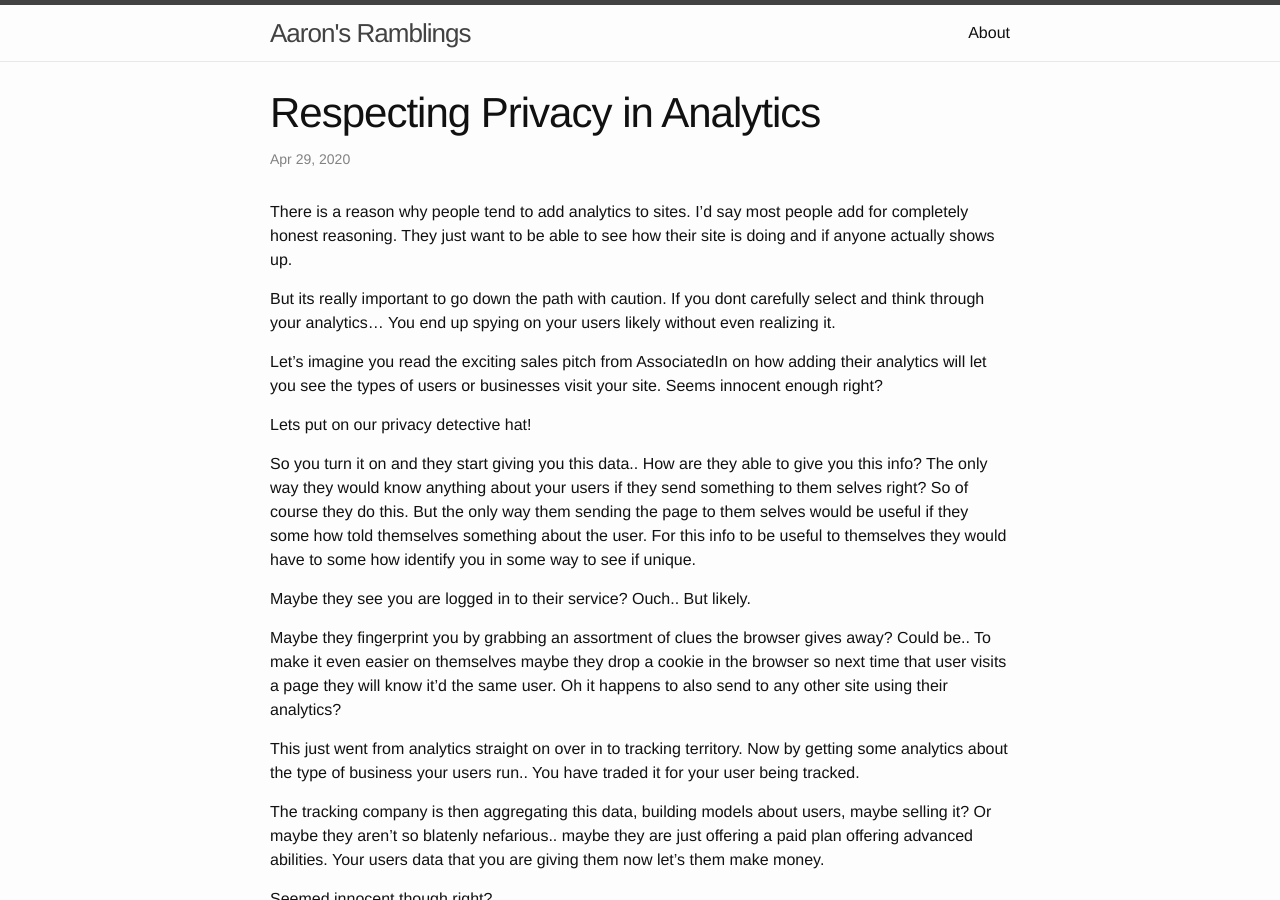
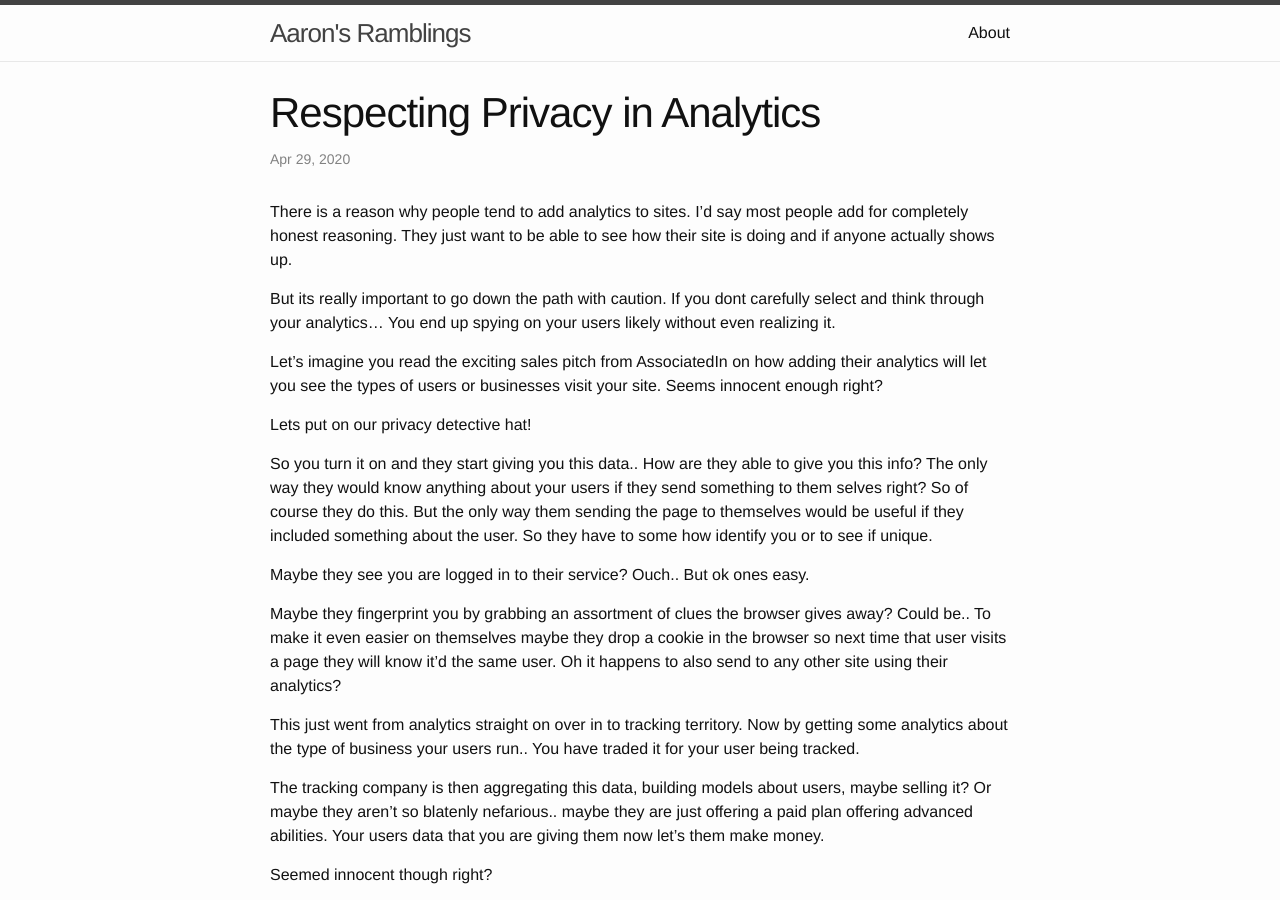
Before and after one commit to geekgonecrazy/geekgonecrazy.github.io, a Jekyll site: the page built from _posts/2020-04-29-respecting-privacy-in-analytics.md, in a window 1280 px wide and 900 px high. Built offline with Jekyll 4.4.1, drawn with Linux system fonts in a browser that asks for light colours.

Commit message:
Update 2020-04-29-respecting-privacy-in-analytics.md

```diff
--- a/_posts/2020-04-29-respecting-privacy-in-analytics.md
+++ b/_posts/2020-04-29-respecting-privacy-in-analytics.md
@@ -16,9 +16,9 @@ Let's imagine you read the exciting sales pitch from AssociatedIn on how adding
 
 Lets put on our privacy detective hat!
 
-So you turn it on and they start giving you this data.. How are they able to give you this info? The only way they would know anything about your users if they send something to them selves right?  So of course they do this.  But the only way them sending the page to them selves would be useful if they some how told themselves something about the user.  For this info to be useful to themselves they would have to some how identify you in some way to see if unique.
+So you turn it on and they start giving you this data.. How are they able to give you this info? The only way they would know anything about your users if they send something to them selves right?  So of course they do this.  But the only way them sending the page to themselves would be useful if they included something about the user. So they have to some how identify you or to see if unique.
 
-Maybe they see you are logged in to their service? Ouch.. But likely.
+Maybe they see you are logged in to their service? Ouch.. But ok ones easy.
 
 Maybe they fingerprint you by grabbing an assortment of clues the browser gives away?  Could be.. To make it even easier on themselves maybe they drop a cookie in the browser so next time that user visits a page they will know it'd the same user.  Oh it happens to also send to any other site using their analytics?
 
```
